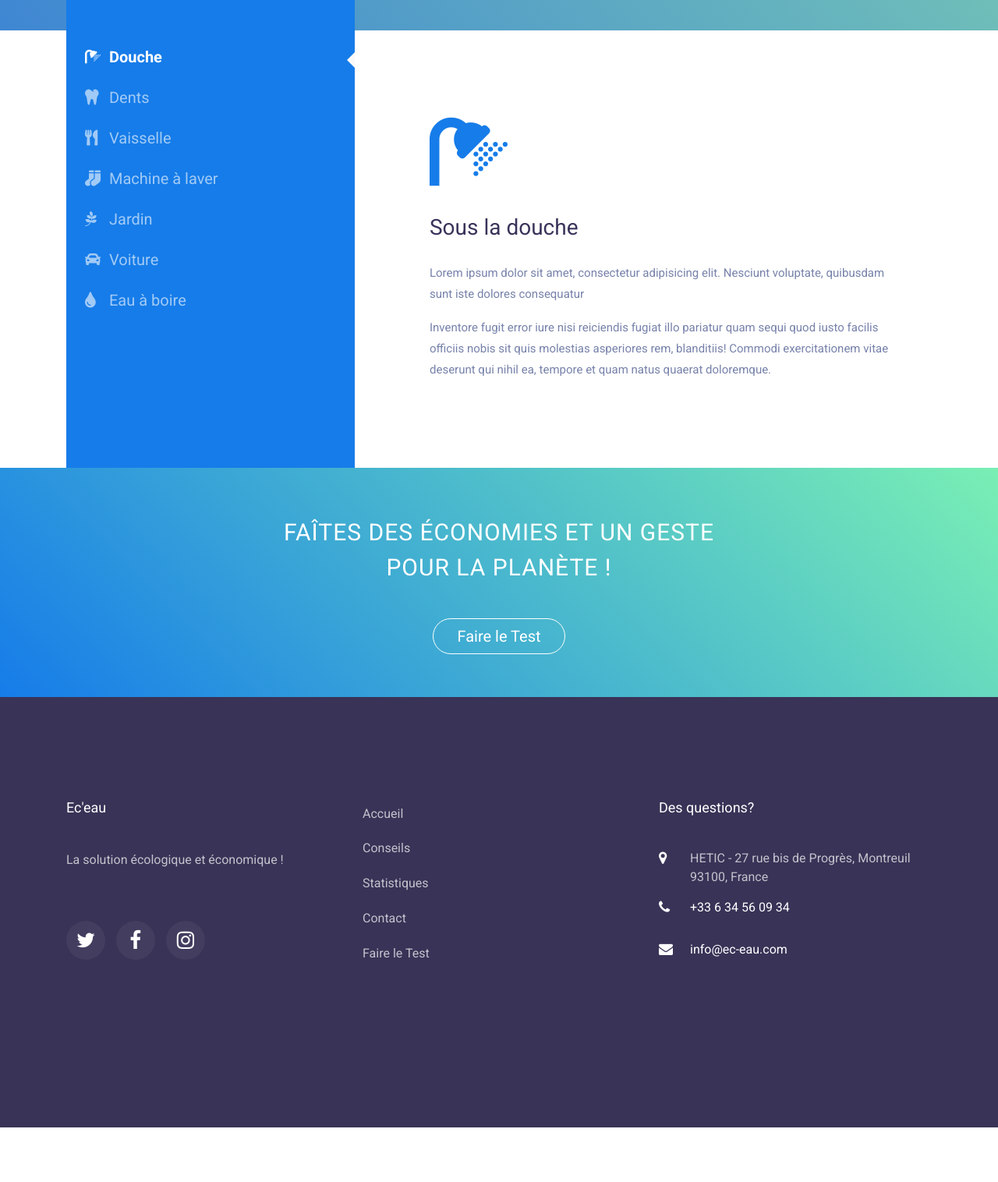
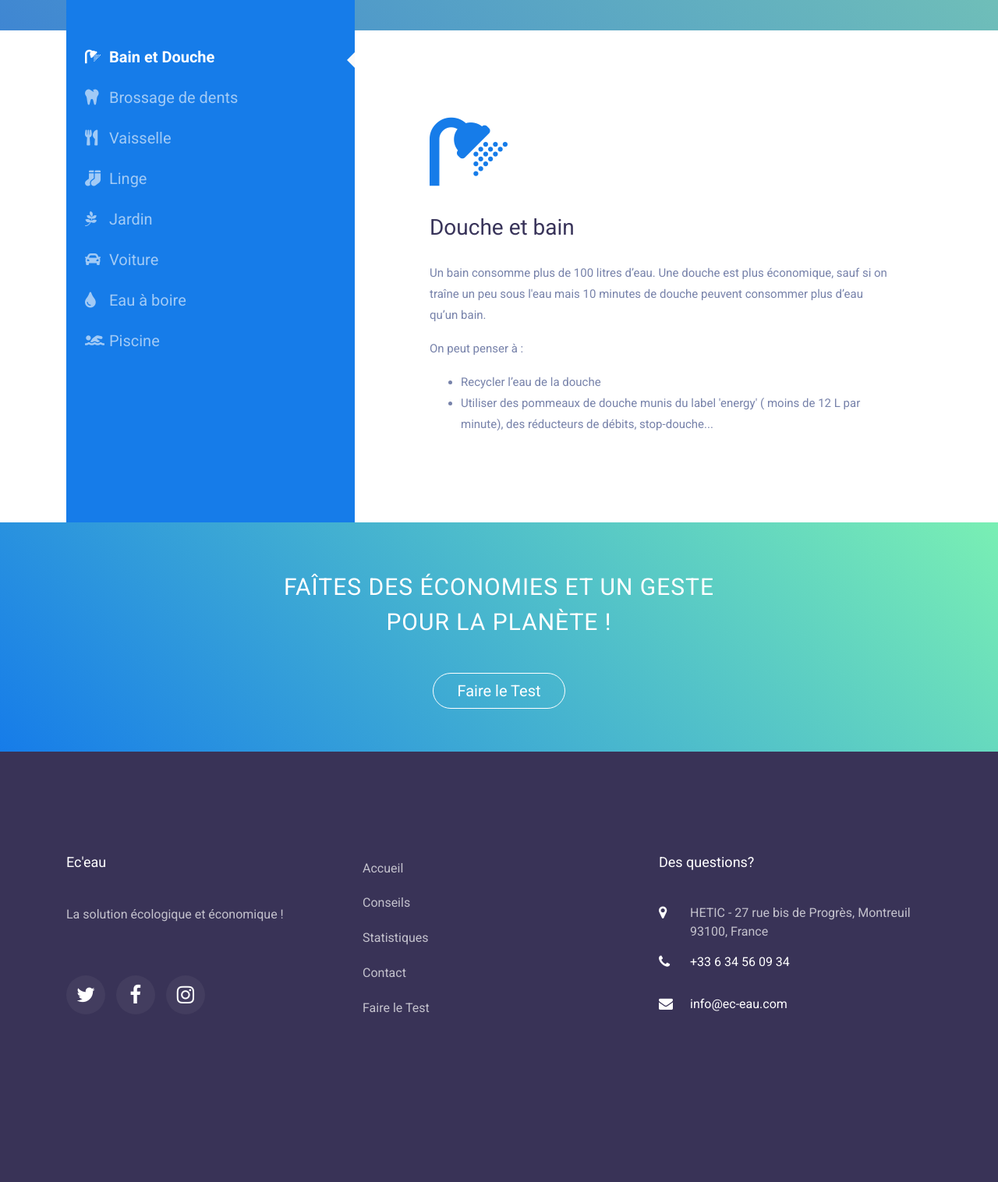
Before and after one commit to Hugo-Gomez/ec-eau, a PHP site: page /advice.php in a window 1280 px wide. Shown: the part 1482-2998 px from the top of the page at 78% size. Before the commit the page ends 2928 px from the top, so only its background shows below. Run offline with PHP 8.4, Linux system fonts and the light colour scheme; some libraries are stand-ins or nearby versions; some web fonts are replaced; grey boxes are pictures that could not be loaded.

Commit message:
Add files via upload

```diff
--- a/advice.php
+++ b/advice.php
@@ -87,19 +87,21 @@
         <div class="row no-gutters">
           <div class="col-md-4 ftco-animate py-5 nav-link-wrap">
             <div class="nav flex-column nav-pills" id="v-pills-tab" role="tablist" aria-orientation="vertical">
-              <a class="nav-link px-4 active" id="v-pills-master-tab" data-toggle="pill" href="#v-pills-master" role="tab" aria-controls="v-pills-master" aria-selected="true"><i class="fas fa-shower"></i> Douche</a>
+              <a class="nav-link px-4 active" id="v-pills-master-tab" data-toggle="pill" href="#v-pills-master" role="tab" aria-controls="v-pills-master" aria-selected="true"><i class="fas fa-shower"></i> Bain et Douche</a>
 
-              <a class="nav-link px-4" id="v-pills-tooth-tab" data-toggle="pill" href="#v-pills-tooth" role="tab" aria-controls="v-pills-tooth" aria-selected="false"><i class="fas fa-tooth"></i> Dents</a>
+              <a class="nav-link px-4" id="v-pills-tooth-tab" data-toggle="pill" href="#v-pills-tooth" role="tab" aria-controls="v-pills-tooth" aria-selected="false"><i class="fas fa-tooth"></i> Brossage de dents</a>
 
               <a class="nav-link px-4" id="v-pills-dish-tab" data-toggle="pill" href="#v-pills-dish" role="tab" aria-controls="v-pills-dish" aria-selected="false"><i class="fas fa-utensils"></i> Vaisselle</a>
 
-              <a class="nav-link px-4" id="v-pills-clothes-tab" data-toggle="pill" href="#v-pills-clothes" role="tab" aria-controls="v-pills-clothes" aria-selected="false"><i class="fas fa-socks"></i> Machine à laver</a>
+              <a class="nav-link px-4" id="v-pills-clothes-tab" data-toggle="pill" href="#v-pills-clothes" role="tab" aria-controls="v-pills-clothes" aria-selected="false"><i class="fas fa-socks"></i> Linge</a>
 
               <a class="nav-link px-4" id="v-pills-garden-tab" data-toggle="pill" href="#v-pills-garden" role="tab" aria-controls="v-pills-garden" aria-selected="false"><i class="fab fa-pagelines"></i> Jardin</a>
 
               <a class="nav-link px-4" id="v-pills-car-tab" data-toggle="pill" href="#v-pills-car" role="tab" aria-controls="v-pills-car" aria-selected="false"><i class="fas fa-car"></i> Voiture</a>
 
               <a class="nav-link px-4" id="v-pills-drink-tab" data-toggle="pill" href="#v-pills-drink" role="tab" aria-controls="v-pills-drink" aria-selected="false"><i class="fas fa-tint"></i> Eau à boire</a>
+
+              <a class="nav-link px-4" id="v-pills-swimmer-tab" data-toggle="pill" href="#v-pills-swimmer" role="tab" aria-controls="v-pills-swimmer" aria-selected="false"><i class="fas fa-swimmer"></i> Piscine</a>
             </div>
           </div>
           <div class="col-md-8 ftco-animate p-4 p-md-5 d-flex align-items-center">
@@ -108,51 +110,80 @@
 
               <div class="tab-pane fade show active py-5" id="v-pills-master" role="tabpanel" aria-labelledby="v-pills-master-tab">
                 <i class="icon mb-3 d-block fas fa-shower"></i>
-                <h2 class="mb-4">Sous la douche</h2>
-                <p>Lorem ipsum dolor sit amet, consectetur adipisicing elit. Nesciunt voluptate, quibusdam sunt iste dolores consequatur</p>
-                <p>Inventore fugit error iure nisi reiciendis fugiat illo pariatur quam sequi quod iusto facilis officiis nobis sit quis molestias asperiores rem, blanditiis! Commodi exercitationem vitae deserunt qui nihil ea, tempore et quam natus quaerat doloremque.</p>
+                <h2 class="mb-4">Douche et bain</h2>
+                <p>Un bain consomme plus de 100 litres d’eau. Une douche est plus économique, sauf si on traîne un peu sous l'eau mais 10 minutes de douche peuvent consommer plus d’eau qu’un bain.
+</p>
+<p>On peut penser à :</p>
+<ul>
+  <li>Recycler l’eau de la douche</li>
+  <li>Utiliser des pommeaux de douche munis du label 'energy' ( moins de 12 L par minute), des réducteurs de débits, stop-douche...</li>
+</ul>
               </div>
 
               <div class="tab-pane fade py-5" id="v-pills-tooth" role="tabpanel" aria-labelledby="v-pills-tooth-tab">
                 <i class="icon mb-3 d-block fas fa-tooth"></i>
                 <h2 class="mb-4">En se lavant les dents</h2>
-                <p>Lorem ipsum dolor sit amet, consectetur adipisicing elit. Nesciunt voluptate, quibusdam sunt iste dolores consequatur</p>
-                <p>Inventore fugit error iure nisi reiciendis fugiat illo pariatur quam sequi quod iusto facilis officiis nobis sit quis molestias asperiores rem, blanditiis! Commodi exercitationem vitae deserunt qui nihil ea, tempore et quam natus quaerat doloremque.</p>
+                <p>Il est préférable de se rincer avec un verre à dents (10 000 litres d'eau gaspillés par an) ou bien de couper son robinet en se brossant les dents fait également partie des écogestes basiques à mettre en place chez soi.
+</p>
                </div>
 
               <div class="tab-pane fade py-5" id="v-pills-dish" role="tabpanel" aria-labelledby="v-pills-dish-tab">
                 <i class="icon mb-3 d-block fas fa-utensils"></i>
                 <h2 class="mb-4">En faisant la vaisselle</h2>
-                <p>Lorem ipsum dolor sit amet, consectetur adipisicing elit. Nesciunt voluptate, quibusdam sunt iste dolores consequatur</p>
-                <p>Inventore fugit error iure nisi reiciendis fugiat illo pariatur quam sequi quod iusto facilis officiis nobis sit quis molestias asperiores rem, blanditiis! Commodi exercitationem vitae deserunt qui nihil ea, tempore et quam natus quaerat doloremque.</p>
+                <p>Si on fait la vaisselle à la main, il est plus économe de remplir les deux bacs de l’évier (laisser couler l'eau consomme jusqu'à 200 litres par vaisselle).
+</p>
+<p>Pour une quantité assez importante de vaisselle, l’utilisation d’un lave vaisselle consomme donc en général moins d’eau qu’un lavage à la main. Si la vaisselle ne remplit pas la machine, il est préférable de la laver à la main.
+</p>
+<p>Si vous optez pour un lave-vaisselle, regardez bien les étiquettes énergétiques qui indiquent la consommation d’eau et achetez des appareils supérieur à la classe A.</p>
                  </div>
 
               <div class="tab-pane fade py-5" id="v-pills-clothes" role="tabpanel" aria-labelledby="v-pills-clothes-tab">
                 <i class="icon mb-3 d-block fas fa-socks"></i>
                 <h2 class="mb-4">Machine à laver</h2>
-                <p>Lorem ipsum dolor sit amet, consectetur adipisicing elit. Nesciunt voluptate, quibusdam sunt iste dolores consequatur</p>
-                <p>Inventore fugit error iure nisi reiciendis fugiat illo pariatur quam sequi quod iusto facilis officiis nobis sit quis molestias asperiores rem, blanditiis! Commodi exercitationem vitae deserunt qui nihil ea, tempore et quam natus quaerat doloremque.</p>
+                <p>Sur les machines qui ne disposent pas la technologie de la reconnaissance du poids du linge, veillez à remplir suffisamment de linge avant de lancer le cycle. Profitez également de la fonction cycle court, ou demi-charge, si votre lave-linge le permet.</p>
                 </div>
 
               <div class="tab-pane fade py-5" id="v-pills-garden" role="tabpanel" aria-labelledby="v-pills-garden-tab">
                 <i class="icon mb-3 d-block fab fa-pagelines"></i>
                 <h2 class="mb-4">S'occuper de son jardin</h2>
-                <p>Lorem ipsum dolor sit amet, consectetur adipisicing elit. Nesciunt voluptate, quibusdam sunt iste dolores consequatur</p>
-                <p>Inventore fugit error iure nisi reiciendis fugiat illo pariatur quam sequi quod iusto facilis officiis nobis sit quis molestias asperiores rem, blanditiis! Commodi exercitationem vitae deserunt qui nihil ea, tempore et quam natus quaerat doloremque.</p>
+                <ul>
+  <li>Remplacer le tuyau d'arrosage par un arrosoir ;
+</li>
+  <li>Arroser moins souvent mais plus longtemps pour que la terre s'humidifie en profondeur. L'arrosage rotatif par jets alternatifs permet un arrosage « doux » sur une longue période.
+</li>
+<li>Veiller à ce que le sol soit assez meuble et travaillé. Cela permet un arrosage plus efficace. En effet, l'eau ruisselle sur un sol tassé ;
+</li>
+<li>Au potager ou dans les plates-bandes, recouvrir le sol entre les plantes de paille, tontes de pelouse, feuilles, etc. favorise la rétention de l'eau ;
+</li>
+<li>Arroser le soir, pour éviter les gaspillages dus à l'évaporation (il fait plus chaud en journée) et l'évapotranspiration (rejet de vapeur par les plantes).
+</li>
+</ul>
                 </div>
 
               <div class="tab-pane fade py-5" id="v-pills-car" role="tabpanel" aria-labelledby="v-pills-car-tab">
                 <i class="icon mb-3 d-block fas fa-car"></i>
                 <h2 class="mb-4">Laver sa voiture</h2>
-                <p>Lorem ipsum dolor sit amet, consectetur adipisicing elit. Nesciunt voluptate, quibusdam sunt iste dolores consequatur</p>
-                <p>Inventore fugit error iure nisi reiciendis fugiat illo pariatur quam sequi quod iusto facilis officiis nobis sit quis molestias asperiores rem, blanditiis! Commodi exercitationem vitae deserunt qui nihil ea, tempore et quam natus quaerat doloremque.</p>
+                <p>Laver la voiture en station et non chez-soi. En plus d’être souillée par les graisses et hydrocarbures, l’eau utilisée est de 3 fois supérieur à celle utilisée dans une station de nettoyage haute pression.</p>
                 </div>
 
                 <div class="tab-pane fade py-5" id="v-pills-drink" role="tabpanel" aria-labelledby="v-pills-drink-tab">
                 <i class="icon mb-3 d-block fas fa-tint"></i>
                 <h2 class="mb-4">Eau à boire</h2>
-                <p>Lorem ipsum dolor sit amet, consectetur adipisicing elit. Nesciunt voluptate, quibusdam sunt iste dolores consequatur</p>
-                <p>Inventore fugit error iure nisi reiciendis fugiat illo pariatur quam sequi quod iusto facilis officiis nobis sit quis molestias asperiores rem, blanditiis! Commodi exercitationem vitae deserunt qui nihil ea, tempore et quam natus quaerat doloremque.</p>
+                <p>Selon
+                <a target="_blank" style ="text-decoration: underline;" href="https://www.quechoisir.org/guide-d-achat-quelle-eau-boire-n4855/">UFC-Que Choisir</a>, si vous habitez dans les moyennes et grandes villes, il vaut mieux privilégier l’eau du robinet, plus écologique et moins chère que celle en bouteille[19]. La qualité de l’eau potable de sa commune peut être vérifier grâce à la carte du ministère des Solidarités et de la Santé en cliquant sur ce <a target="_blank" style ="text-decoration: underline;" href="https://solidarites-sante.gouv.fr/sante-et-environnement/eaux/article/qualite-de-l-eau-potable">lien.</a></p>
+                <p>
+                <a target="_blank" style ="text-decoration: underline;" href="https://www.linfodurable.fr/conso/eau-en-bouteille-eau-du-robinet-laquelle-choisir-2834
+">L’UFC-Que Choisir</a> recommande aux personnes souhaitant tout de même en utiliser de remplacer régulièrement la cartouche, de conserver la carafe filtrante et son eau en réfrigérateur et de consommer l’eau filtrée rapidement, idéalement dans les 24 heures après filtration.</p>
+              </div>
+
+              <div class="tab-pane fade py-5" id="v-pills-swimmer" role="tabpanel" aria-labelledby="v-pills-drink-tab">
+                <i class="icon mb-3 d-block fas fa-swimmer"></i>
+                <h2 class="mb-4">Piscine</h2>
+                <ul>
+                <li>
+                Bâcher la piscine pour limiter l’évaporation.</li>
+                <li>Changer ¼ du volume d’eau annuellement. Pour plus d'informations, <a target="_blank" style ="text-decoration: underline;" href="https://www.sa-piscine.com/cout-annuel-eau">cliquez ici.</a></li>
+                </ul>
                 </div>
             </div>
           </div>
```
Lines whose indentation alone changed are shown as unchanged.
